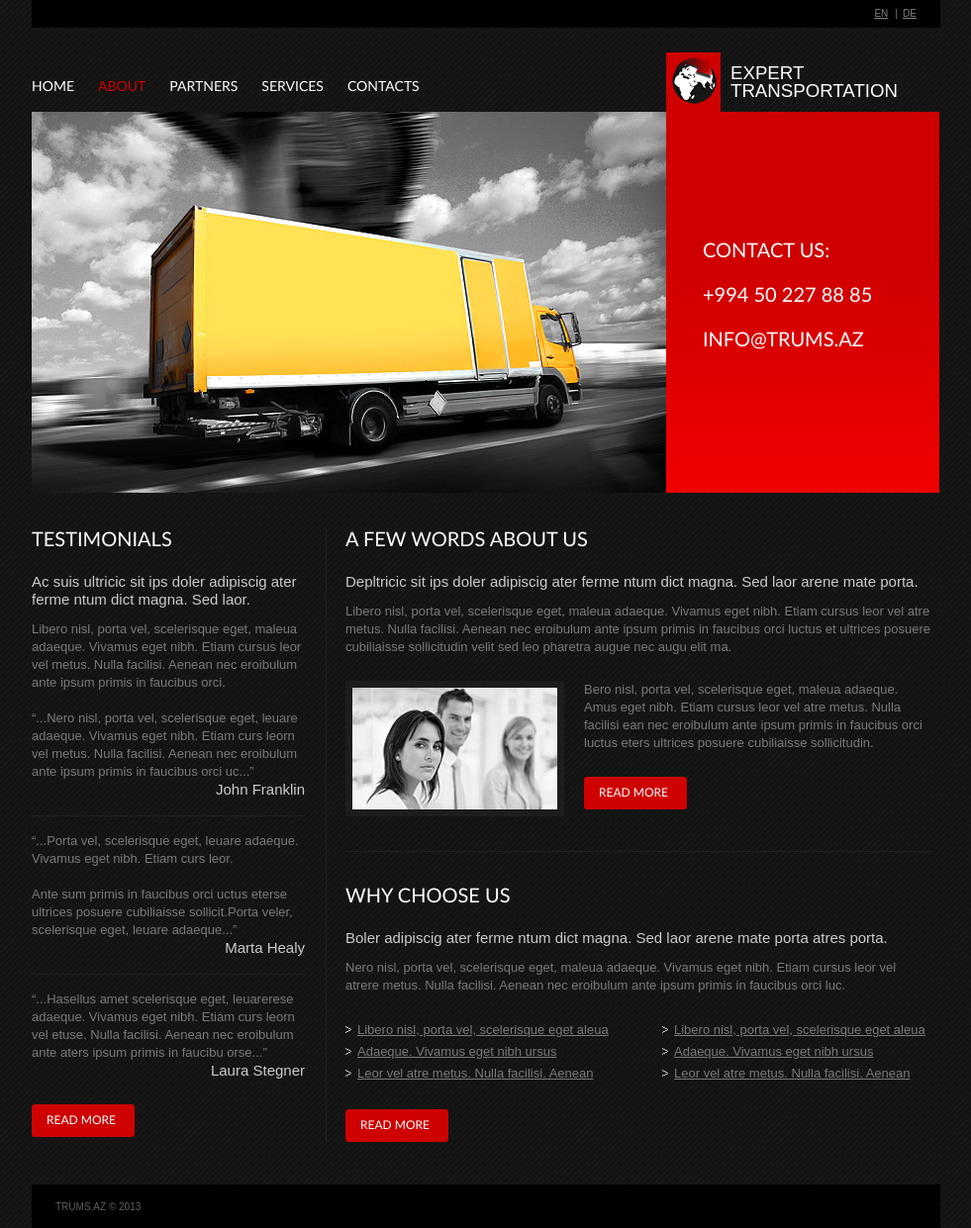
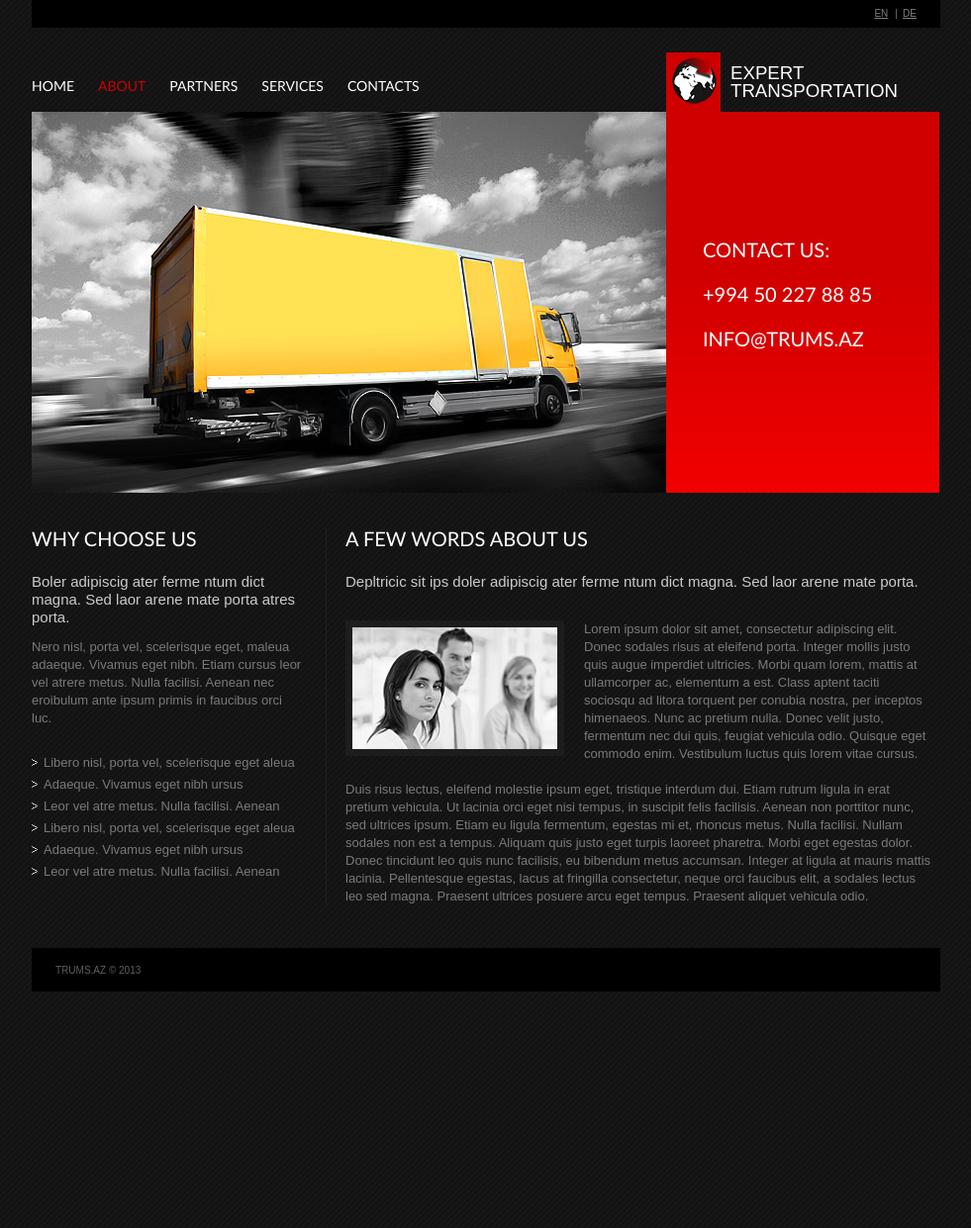
Before and after one commit to trumsaz/trumsaz.github.io, a Jekyll site: the page built from about.html, in a window 1280 px wide. Shown: the whole page at 99% size, without its empty margins (149-1130 px from the left). Built offline with Jekyll 4.4.1, drawn with Linux system fonts in a browser that asks for light colours; Markdown is read by kramdown in place of the engine named in the settings; after the commit the page ends 1002 px from its top, so only the background shows below that.

Commit message:
about page

```diff
--- a/about.html
+++ b/about.html
@@ -7,48 +7,27 @@ language: en
 
 <div class="container line">
 	<div class="col-1 col-pad">
-		<h3>Testimonials</h3>
-		<h6>Ac suis ultricic sit ips doler adipiscig  ater ferme ntum dict magna. Sed laor.</h6>
-		Libero nisl, porta vel, scelerisque eget, maleua adaeque. Vivamus eget nibh. Etiam cursus leor vel metus. Nulla facilisi. Aenean nec eroibulum ante ipsum primis in faucibus orci.
-		<div class="line-hor">
-			<p>“...Nero nisl, porta vel, scelerisque eget, leuare adaeque. Vivamus eget nibh. Etiam curs leorn vel metus. Nulla facilisi. Aenean nec eroibulum ante ipsum primis in faucibus orci uc...”</p>
-			<div class="name">John Franklin</div>
-		</div>
-		<div class="line-hor">
-			“...Porta vel, scelerisque eget, leuare adaeque. Vivamus eget nibh. Etiam curs leor.
-			<p>Ante sum primis in faucibus orci uctus eterse ultrices posuere cubiliaisse sollicit.Porta veler, scelerisque eget, leuare adaeque...”</p>
-			<div class="name">Marta Healy</div>
-		</div>
-		“...Hasellus amet scelerisque eget, leuarerese adaeque. Vivamus eget nibh. Etiam curs leorn vel etuse. Nulla facilisi. Aenean nec eroibulum ante aters ipsum primis in faucibu orse...”<br />
-		<div class="name">Laura Stegner</div>
-		<a href="#" class="link"><span>read more</span></a>
-	</div>
-	<div class="col-2">
-		<div class="line-hor2">
-			<h3>A Few Words About Us</h3>
-			<h6>Depltricic sit ips doler adipiscig  ater ferme ntum dict magna. Sed laor arene mate porta.</h6>
-			Libero nisl, porta vel, scelerisque eget, maleua adaeque. Vivamus eget nibh. Etiam cursus leor vel atre metus. Nulla facilisi. Aenean nec eroibulum ante ipsum primis in faucibus orci luctus et ultrices posuere cubiliaisse sollicitudin velit sed leo pharetra augue nec augu elit ma.<br />
-			<div class="container margin2">
-				<img alt="" src="/assets/images/page2-img1.jpg" class="imgindent" />
-				Bero nisl, porta vel, scelerisque eget, maleua adaeque. Amus eget nibh. Etiam cursus leor vel atre metus. Nulla facilisi ean nec eroibulum ante ipsum primis in faucibus orci luctus eters ultrices posuere cubiliaisse sollicitudin.<br />
-				<a href="#" class="link"><span>read more</span></a>
-			</div>
-		</div>
 		<h3>Why Choose Us</h3>
 		<h6>Вoler adipiscig  ater ferme ntum dict magna. Sed laor arene mate porta atres porta.</h6>
 		Nero nisl, porta vel, scelerisque eget, maleua adaeque. Vivamus eget nibh. Etiam cursus leor vel atrere metus. Nulla facilisi. Aenean nec eroibulum ante ipsum primis in faucibus orci luc.<br />
 		<div class="container margin2">
 			<ul class="col-1 col-pad2">
-				<li><a href="#">Libero nisl, porta vel, scelerisque eget aleua </a></li>
-				<li><a href="#">Adaeque. Vivamus eget nibh ursus</a></li>
-				<li><a href="#">Leor vel atre metus. Nulla facilisi. Aenean</a></li>
+				<li>Libero nisl, porta vel, scelerisque eget aleua</li>
+				<li>Adaeque. Vivamus eget nibh ursus</li>
+				<li>Leor vel atre metus. Nulla facilisi. Aenean</li>
 			</ul>
 			<ul class="col-2">
-				<li><a href="#">Libero nisl, porta vel, scelerisque eget aleua </a></li>
-				<li><a href="#">Adaeque. Vivamus eget nibh ursus</a></li>
-				<li><a href="#">Leor vel atre metus. Nulla facilisi. Aenean</a></li>
+				<li>Libero nisl, porta vel, scelerisque eget aleua </li>
+				<li>Adaeque. Vivamus eget nibh ursus</li>
+				<li>Leor vel atre metus. Nulla facilisi. Aenean</li>
 			</ul>
 		</div>
-		<a href="#" class="link"><span>read more</span></a>
+	</div>
+	<div class="col-2">
+			<h3>A Few Words About Us</h3>
+			<h6>Depltricic sit ips doler adipiscig  ater ferme ntum dict magna. Sed laor arene mate porta.</h6>
+			<p><img alt="" src="/assets/images/page2-img1.jpg" class="imgindent" />
+				Lorem ipsum dolor sit amet, consectetur adipiscing elit. Donec sodales risus at eleifend porta. Integer mollis justo quis augue imperdiet ultricies. Morbi quam lorem, mattis at ullamcorper ac, elementum a est. Class aptent taciti sociosqu ad litora torquent per conubia nostra, per inceptos himenaeos. Nunc ac pretium nulla. Donec velit justo, fermentum nec dui quis, feugiat vehicula odio. Quisque eget commodo enim. Vestibulum luctus quis lorem vitae cursus.</p>
+			<p>Duis risus lectus, eleifend molestie ipsum eget, tristique interdum dui. Etiam rutrum ligula in erat pretium vehicula. Ut lacinia orci eget nisi tempus, in suscipit felis facilisis. Aenean non porttitor nunc, sed ultrices ipsum. Etiam eu ligula fermentum, egestas mi et, rhoncus metus. Nulla facilisi. Nullam sodales non est a tempus. Aliquam quis justo eget turpis laoreet pharetra. Morbi eget egestas dolor. Donec tincidunt leo quis nunc facilisis, eu bibendum metus accumsan. Integer at ligula at mauris mattis lacinia. Pellentesque egestas, lacus at fringilla consectetur, neque orci faucibus elit, a sodales lectus leo sed magna. Praesent ultrices posuere arcu eget tempus. Praesent aliquet vehicula odio.</p>
 	</div>
 </div>
```
